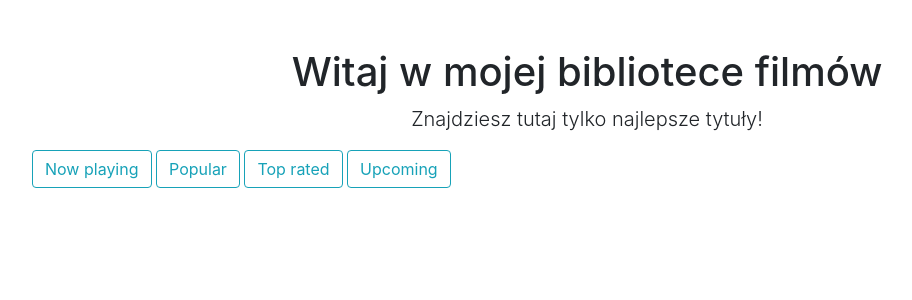
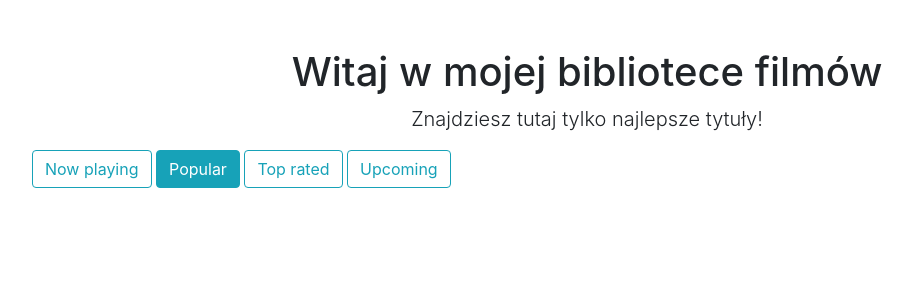
Before and after one commit to user-codebase/movies-catalogue-2, a Flask app: page / in a window 1280 px wide. Shown: the part 56-356 px from the top of the page, without its empty margins (53-965 px from the left). Run offline with Flask 3, Linux system fonts and the light colour scheme; data that the repository does not hold is empty.

Commit message:
amend button style logic based on user input argument

```diff
--- a/app.py
+++ b/app.py
@@ -19,7 +19,7 @@ def homepage():
             movies = item["movies"]
             break
 
-    return render_template("homepage.html", movies=movies[:8], movie_lists=movie_lists)
+    return render_template("homepage.html", movies=movies[:8], movie_lists=movie_lists, selected_list_type=requested_list_type)
 
 @app.context_processor
 def utility_processor():
--- a/templates/homepage.html
+++ b/templates/homepage.html
@@ -8,7 +8,7 @@
     </div>
     <div class="col-lg-12 mb-4">
     {% for movie_list in movie_lists %}
-    <a href="{{ url_for('homepage', list_type=movie_list.api_name) }}" class="btn {% if request.args.get('list_type') == movie_list.api_name %}btn-info{% else %}btn-outline-info{% endif %}">{{ movie_list.button_name }}</a>
+    <a href="{{ url_for('homepage', list_type=movie_list.api_name) }}" class="btn {% if selected_list_type == movie_list.api_name %}btn-info{% else %}btn-outline-info{% endif %}">{{ movie_list.button_name }}</a>
     {% endfor %}
     </div>
     {% for movie in movies %}
```
